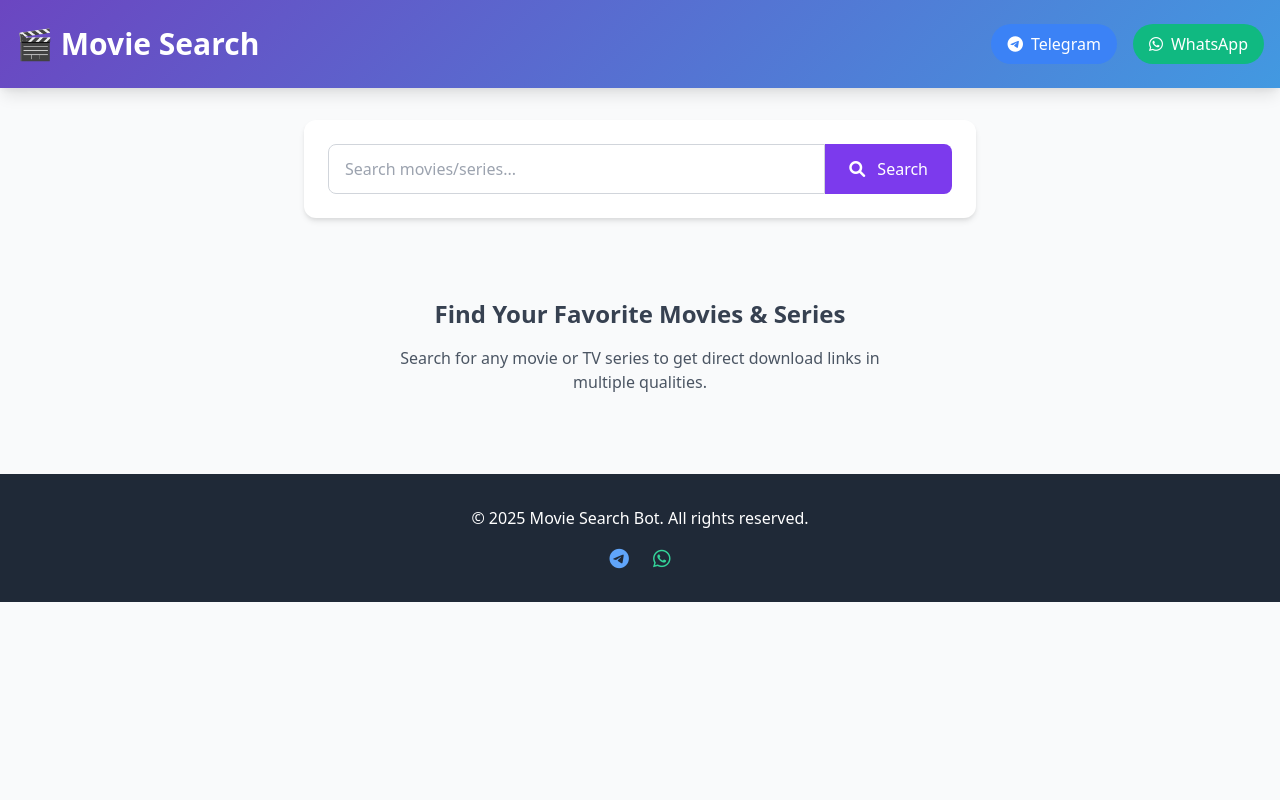
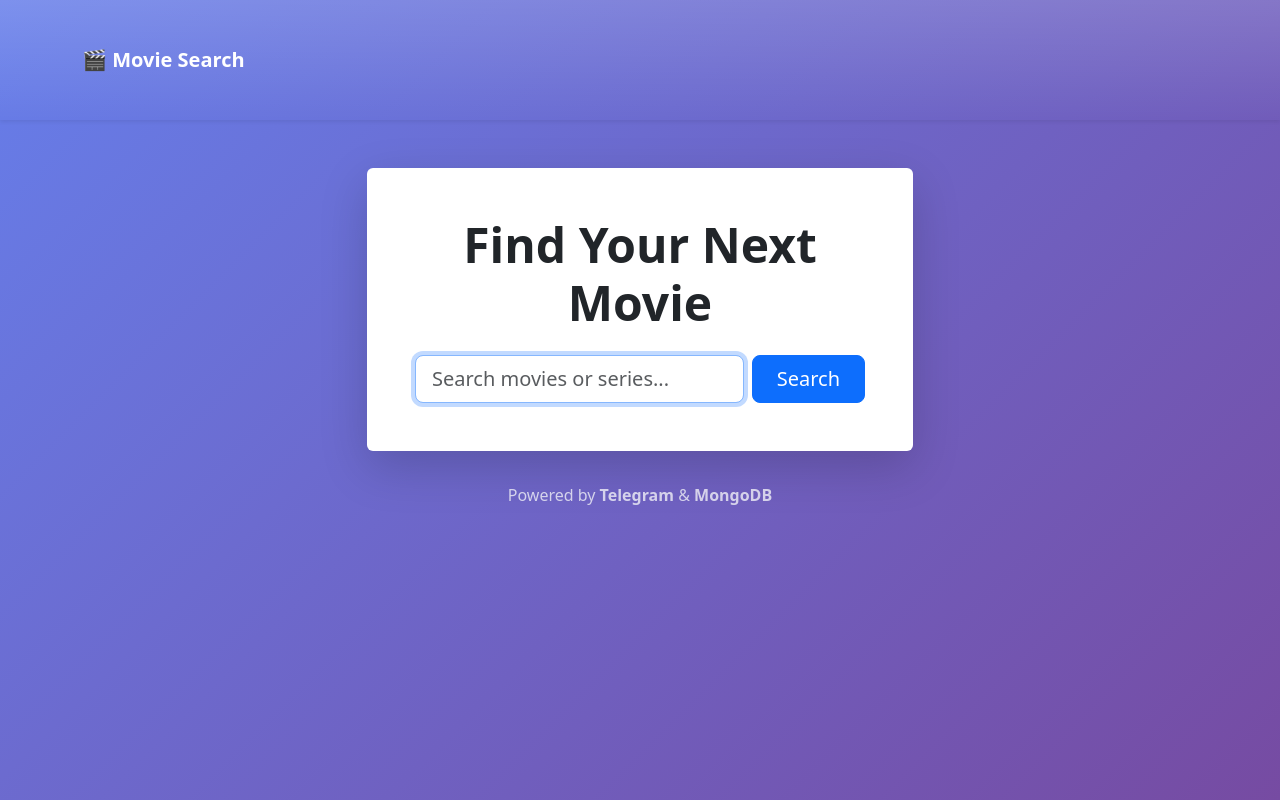
Before and after one commit to skcreator7/Test, a Python web app: template templates/index.html in a window 1280 px wide. Run offline with Jinja, Linux system fonts and the light colour scheme; the template is opened without the code that fills it, so the values that code supplies are empty.

Commit message:
Update index.html

```diff
--- a/templates/index.html
+++ b/templates/index.html
@@ -1,77 +1,35 @@
 <!DOCTYPE html>
-<html>
+<html lang="en">
 <head>
+    <meta charset="UTF-8">
     <title>{{ title }}</title>
     <meta name="viewport" content="width=device-width, initial-scale=1">
-    <link href="https://cdn.jsdelivr.net/npm/tailwindcss@2.2.19/dist/tailwind.min.css" rel="stylesheet">
-    <link rel="stylesheet" href="https://cdnjs.cloudflare.com/ajax/libs/font-awesome/6.0.0-beta3/css/all.min.css">
-    <style>
-        .gradient-bg {
-            background: linear-gradient(135deg, #6B46C1 0%, #4299E1 100%);
-        }
-        .movie-card {
-            transition: all 0.3s ease;
-        }
-        .movie-card:hover {
-            transform: translateY(-5px);
-            box-shadow: 0 10px 25px rgba(0, 0, 0, 0.1);
-        }
-        .social-btn {
-            transition: all 0.3s ease;
-        }
-        .social-btn:hover {
-            transform: scale(1.05);
-        }
-    </style>
+    <link href="/static/style.css" rel="stylesheet">
+    <link href="https://cdn.jsdelivr.net/npm/bootstrap@5.3.3/dist/css/bootstrap.min.css" rel="stylesheet">
 </head>
-<body class="bg-gray-50">
-    <header class="gradient-bg text-white shadow-lg">
-        <div class="container mx-auto px-4 py-6">
-            <div class="flex flex-col sm:flex-row justify-between items-center space-y-4 sm:space-y-0">
-                <h1 class="text-3xl font-bold">🎬 Movie Search</h1>
-                <div class="flex space-x-4">
-                    <a href="{{ TELEGRAM_CHANNEL }}" class="social-btn bg-blue-500 hover:bg-blue-600 text-white px-4 py-2 rounded-full flex items-center">
-                        <i class="fab fa-telegram mr-2"></i> Telegram
-                    </a>
-                    <a href="{{ WHATSAPP_CHANNEL }}" class="social-btn bg-green-500 hover:bg-green-600 text-white px-4 py-2 rounded-full flex items-center">
-                        <i class="fab fa-whatsapp mr-2"></i> WhatsApp
-                    </a>
+<body class="bg-dark text-light">
+    <nav class="navbar navbar-dark bg-gradient shadow-sm">
+        <div class="container">
+            <a class="navbar-brand fw-bold" href="/">🎬 Movie Search</a>
+        </div>
+    </nav>
+    <main class="container py-5">
+        <div class="row justify-content-center">
+            <div class="col-md-7 col-lg-6">
+                <div class="card glassy shadow-lg border-0 animate__animated animate__fadeInDown">
+                    <div class="card-body text-center">
+                        <h1 class="display-5 fw-bold mb-4 gradient-text">Find Your Next Movie</h1>
+                        <form action="/search" method="get" class="d-flex gap-2">
+                            <input type="text" name="q" class="form-control form-control-lg" placeholder="Search movies or series..." autofocus required>
+                            <button type="submit" class="btn btn-lg btn-primary px-4">Search</button>
+                        </form>
+                    </div>
+                </div>
+                <div class="text-center mt-4 opacity-75">
+                    <span>Powered by <b>Telegram</b> &amp; <b>MongoDB</b></span>
                 </div>
             </div>
         </div>
-    </header>
-
-    <main class="container mx-auto px-4 py-8">
-        <div class="max-w-2xl mx-auto bg-white rounded-xl shadow-md overflow-hidden p-6 mb-8">
-            <form action="/search" method="get" class="flex">
-                <input type="text" name="q" placeholder="Search movies/series..." value="{{ query }}"
-                    class="flex-grow px-4 py-3 border border-gray-300 rounded-l-lg focus:outline-none focus:ring-2 focus:ring-purple-500">
-                <button type="submit" class="bg-purple-600 hover:bg-purple-700 text-white px-6 py-3 rounded-r-lg font-medium">
-                    <i class="fas fa-search mr-2"></i> Search
-                </button>
-            </form>
-        </div>
-
-        {% block content %}
-        <div class="text-center py-12">
-            <h2 class="text-2xl font-semibold text-gray-700 mb-4">Find Your Favorite Movies & Series</h2>
-            <p class="text-gray-600 max-w-lg mx-auto">Search for any movie or TV series to get direct download links in multiple qualities.</p>
-        </div>
-        {% endblock %}
     </main>
-
-    <footer class="bg-gray-800 text-white py-8">
-        <div class="container mx-auto px-4 text-center">
-            <p>© 2025 Movie Search Bot. All rights reserved.</p>
-            <div class="flex justify-center space-x-6 mt-4">
-                <a href="{{ TELEGRAM_CHANNEL }}" class="text-blue-400 hover:text-blue-300">
-                    <i class="fab fa-telegram fa-lg"></i>
-                </a>
-                <a href="{{ WHATSAPP_CHANNEL }}" class="text-green-400 hover:text-green-300">
-                    <i class="fab fa-whatsapp fa-lg"></i>
-                </a>
-            </div>
-        </div>
-    </footer>
 </body>
 </html>
```
